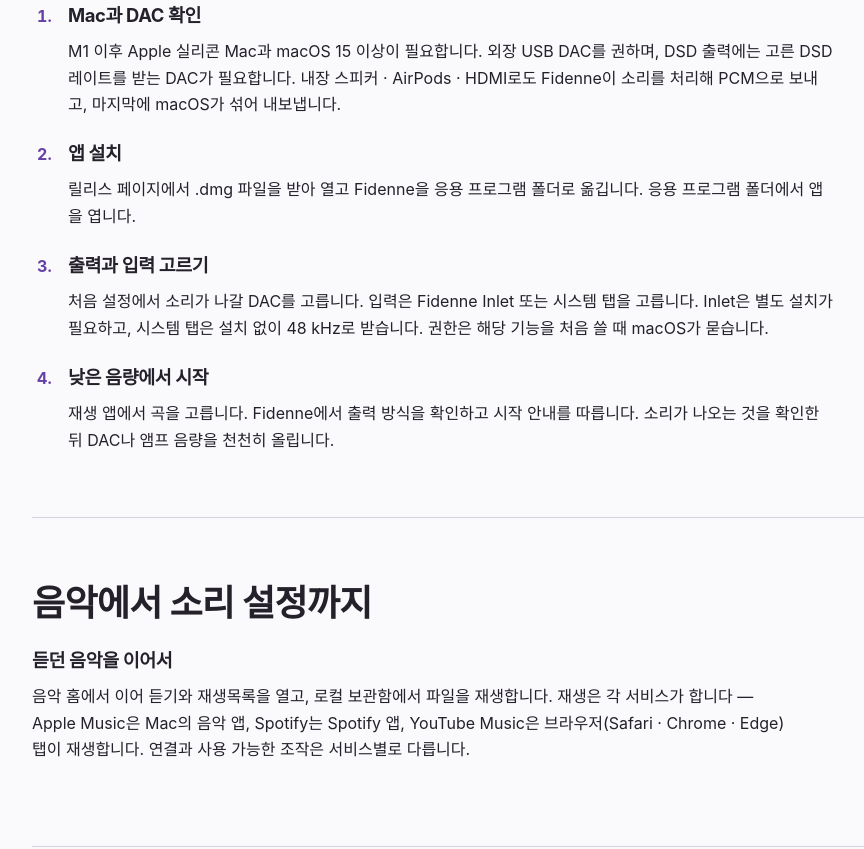
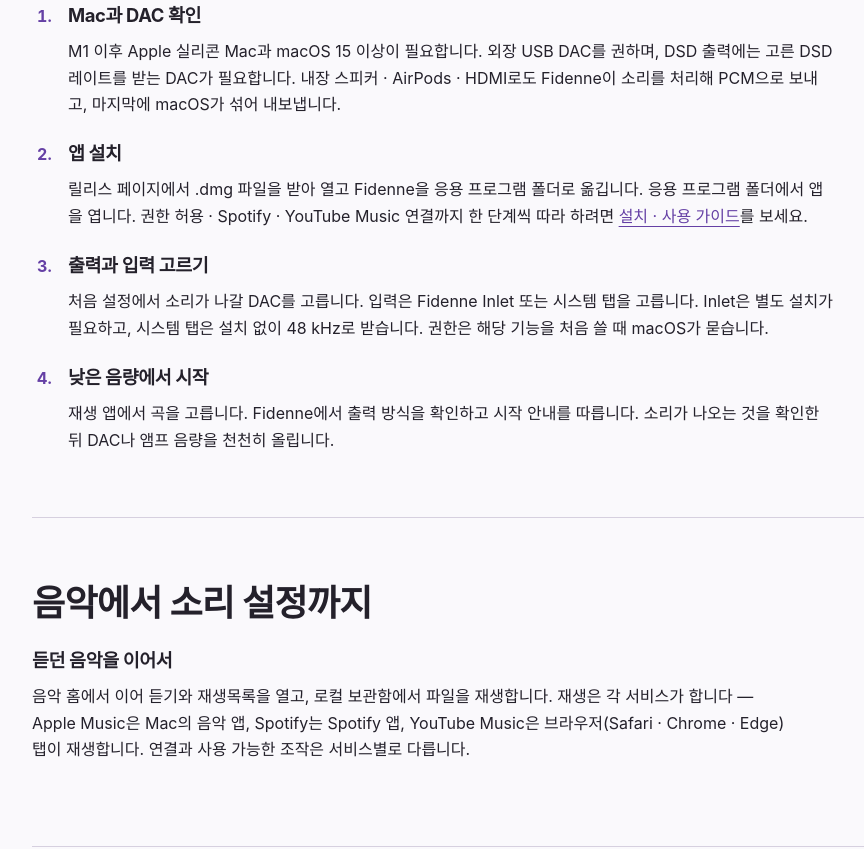
Before and after one commit to fidenne/fidenne, a plain HTML site: page docs/index.html in a window 1280 px wide. Shown: the part 2171-3020 px from the top of the page, without its empty margins (120-984 px from the left). Drawn offline with Linux system fonts and the light colour scheme.

Commit message:
Fidenne 0.7.0: link install guide and how-to [skip ci]

```diff
--- a/docs/index.html
+++ b/docs/index.html
@@ -36,7 +36,7 @@
 <article><h3>원하는 소리를 말로</h3><p>DSP 도우미에 바라는 소리를 적고 설정 샘플 셋을 받습니다. 샘플마다 의견을 적어 다시 요청하고, 고른 설정만 적용합니다.</p></article>
 <article><h3>플러그인도 같은 창에서</h3><p>Audio Unit 효과를 소리 처리 순서에 더하고, 각 카드에서 자체 화면을 펼칩니다. Playback Chain에서 켜짐 상태와 소리가 지나는 순서를 확인합니다.</p></article></div></section>
 <section id="install" aria-labelledby="install-title"><h2 id="install-title">처음 소리를 듣기까지</h2><p>처음 재생하기 전에 DAC나 앰프 음량을 충분히 낮춰 주세요.</p><ol class="setup-steps"><li><h3>Mac과 DAC 확인</h3><p>M1 이후 Apple 실리콘 Mac과 macOS 15 이상이 필요합니다. 외장 USB DAC를 권하며, DSD 출력에는 고른 DSD 레이트를 받는 DAC가 필요합니다. 내장 스피커 · AirPods · HDMI로도 Fidenne이 소리를 처리해 PCM으로 보내고, 마지막에 macOS가 섞어 내보냅니다.</p></li>
-<li><h3>앱 설치</h3><p>릴리스 페이지에서 .dmg 파일을 받아 열고 Fidenne을 응용 프로그램 폴더로 옮깁니다. 응용 프로그램 폴더에서 앱을 엽니다.</p></li>
+<li><h3>앱 설치</h3><p>릴리스 페이지에서 .dmg 파일을 받아 열고 Fidenne을 응용 프로그램 폴더로 옮깁니다. 응용 프로그램 폴더에서 앱을 엽니다. 권한 허용 · Spotify · YouTube Music 연결까지 한 단계씩 따라 하려면 <a href="https://github.com/fidenne/fidenne/blob/main/docs/user/GUIDE.md">설치 · 사용 가이드</a>를 보세요.</p></li>
 <li><h3>출력과 입력 고르기</h3><p>처음 설정에서 소리가 나갈 DAC를 고릅니다. 입력은 Fidenne Inlet 또는 시스템 탭을 고릅니다. Inlet은 별도 설치가 필요하고, 시스템 탭은 설치 없이 48 kHz로 받습니다. 권한은 해당 기능을 처음 쓸 때 macOS가 묻습니다.</p></li>
 <li><h3>낮은 음량에서 시작</h3><p>재생 앱에서 곡을 고릅니다. Fidenne에서 출력 방식을 확인하고 시작 안내를 따릅니다. 소리가 나오는 것을 확인한 뒤 DAC나 앰프 음량을 천천히 올립니다.</p></li></ol></section>
 <section id="usage" aria-labelledby="usage-title"><h2 id="usage-title">음악에서 소리 설정까지</h2><h3>듣던 음악을 이어서</h3><p>음악 홈에서 이어 듣기와 재생목록을 열고, 로컬 보관함에서 파일을 재생합니다. 재생은 각 서비스가 합니다 — Apple Music은 Mac의 음악 앱, Spotify는 Spotify 앱, YouTube Music은 브라우저(Safari · Chrome · Edge) 탭이 재생합니다. 연결과 사용 가능한 조작은 서비스별로 다릅니다.</p></section>
@@ -57,7 +57,7 @@
 <section id="settings" aria-labelledby="settings-title"><h2 id="settings-title">화면도 나에게 맞게</h2><p>설정에서 테마 · 화면 크기 · 조작 방법과 개인정보 선택을 바꿉니다. 한국어 · 영어 · 일본어는 macOS의 앱별 언어에서 고릅니다. 앱이 만든 안내와 시간 표시는 화면 언어를 따르고, 서비스의 곡 정보는 바꾸지 않습니다.</p><figure class="screenshot-slot" id="shot-settings">
 <picture><source media="(prefers-color-scheme: dark)" srcset="img/0.7/settings-dark-ko.png"><img src="img/0.7/settings-light-ko.png" alt="화면도 나에게 맞게" loading="lazy"></picture></figure></section>
 <section id="privacy" aria-labelledby="privacy-title"><h2 id="privacy-title">보내기 전에 내가 고릅니다</h2><ul><li>이 사이트에는 추적기 · 분석 스크립트 · 외부 글꼴이 없습니다. 앱은 받은 소리를 파일로 저장하거나 AI 제공자에게 보내지 않습니다.</li><li>인터넷 가사 검색은 동의 뒤 곡 정보를 LRCLIB에 보냅니다. AI 번역은 동의한 제공자에게 가사와 번역에 필요한 정보를 보냅니다.</li><li>DSP 도우미는 바라는 글과 현재 소리 설정 등 요청에 필요한 정보를 보냅니다. 오디오와 곡 정보는 보내지 않습니다. 보내기 전에 내용을 확인할 수 있습니다.</li><li>클라우드 AI는 직접 저장한 API 키를 사용하며 제공자 요금이 발생할 수 있습니다. 가사 번역과 DSP 도우미는 사용량 한도를 함께 셉니다. 요청은 설정을 자동으로 적용하지 않습니다.</li></ul><a href="https://github.com/fidenne/fidenne/blob/main/PRIVACY.md">개인정보 처리방침</a></section>
-<section id="help" aria-labelledby="help-title"><h2 id="help-title">막히면 여기서 이어가세요</h2><p>소리가 나지 않으면 입력 · 출력 장치와 출력 방식을 먼저 확인하세요. 문제가 계속되면 앱에서 지원용 진단을 내보내고, 내용을 확인한 뒤 지원 메일로 보내세요. 앱은 대신 보내지 않습니다. 이상한 순간에 ⌥⌃⌘K(도움말 › 방금 이상했음 표시)를 누르면 그 시각이 진단 기록에 표시되어 찾기 쉽습니다.</p><div class="resource-links"><a href="https://github.com/fidenne/fidenne/blob/main/docs/user/MANUAL.md">사용 설명서</a><a href="https://github.com/fidenne/fidenne/blob/main/docs/user/TROUBLESHOOTING.md">문제 확인</a><a href="mailto:fidenne.support@gmail.com">지원 메일</a></div></section>
+<section id="help" aria-labelledby="help-title"><h2 id="help-title">막히면 여기서 이어가세요</h2><p>소리가 나지 않으면 입력 · 출력 장치와 출력 방식을 먼저 확인하세요. 문제가 계속되면 앱에서 지원용 진단을 내보내고, 내용을 확인한 뒤 지원 메일로 보내세요. 앱은 대신 보내지 않습니다. 이상한 순간에 ⌥⌃⌘K(도움말 › 방금 이상했음 표시)를 누르면 그 시각이 진단 기록에 표시되어 찾기 쉽습니다.</p><div class="resource-links"><a href="https://github.com/fidenne/fidenne/blob/main/docs/user/GUIDE.md">설치 · 사용 가이드</a><a href="https://github.com/fidenne/fidenne/blob/main/docs/user/MANUAL.md">사용 설명서</a><a href="https://github.com/fidenne/fidenne/blob/main/docs/user/HOW-TO.md">하고 싶은 일로 찾기</a><a href="https://github.com/fidenne/fidenne/blob/main/docs/user/TROUBLESHOOTING.md">문제 확인</a><a href="mailto:fidenne.support@gmail.com">지원 메일</a></div></section>
 </main>
 <footer><p>Fidenne · 0.7</p><p>이 안내는 0.7의 기능을 설명합니다. 실제 배포 여부와 설치 파일은 릴리스 페이지에서 확인하세요.</p><p>영어 · 일본어 번역은 AI로 작성했으며 원어민 검토 전입니다.</p></footer>
 </body>
```
Also changed, not shown: docs/en/index.html (+1 -1 lines), docs/ja/index.html (+1 -1 lines).
